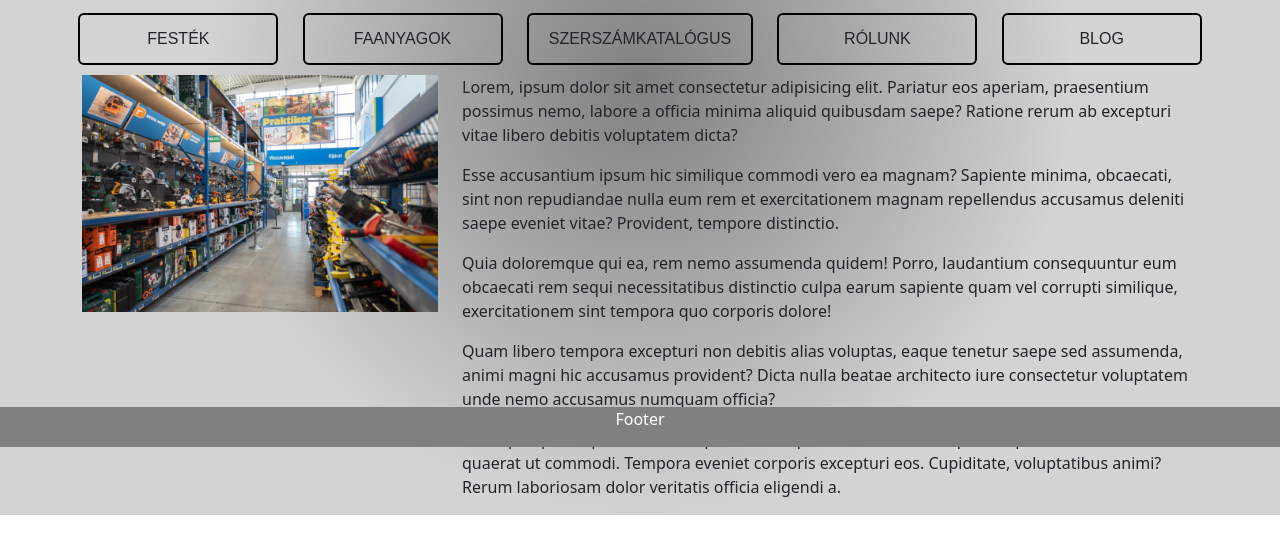
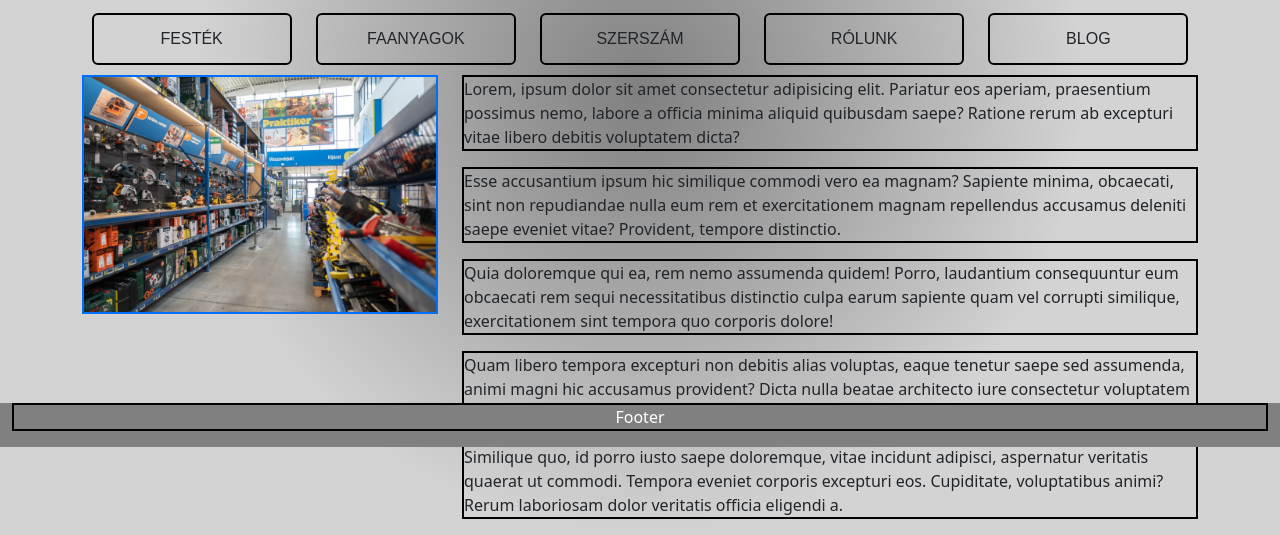
Before and after one commit to Rantohus/DIY_Barkacs.github.io, a plain HTML site: page index.html in a window 1280 px wide. Shown: the part 353-888 px from the top of the page. Drawn offline with nearby package versions, Linux system fonts and the light colour scheme.

Commit message:
Andris modosítas

```diff
--- a/index.html
+++ b/index.html
@@ -31,7 +31,7 @@
         <div class="middle">
           <a href="Festek.html"><button class="btn btn1">Festék</button></a>
           <a href="Faanyag.html"><button class="btn btn2">Faanyagok</button></a>
-          <button class="btn btn1">Szerszámkatalógus</button>
+          <a href="Szerszam.html"><button class="btn btn2">Szerszám</button></a>
           <button class="btn btn2">Rólunk</button>
           <button class="btn btn1">Blog</button>
         </div>
--- a/style.css
+++ b/style.css
@@ -67,3 +67,11 @@ body{
   .btn2:hover::before{
     transform: scaleY(1);
   }
+  .img-fluid{
+    border: 2px solid rgb(0, 110, 255);
+  }
+
+  p
+  {
+    border:2px solid black
+  }
```
Also changed, not shown: Faanyag.html (+1 -1 lines), 1 other file.
